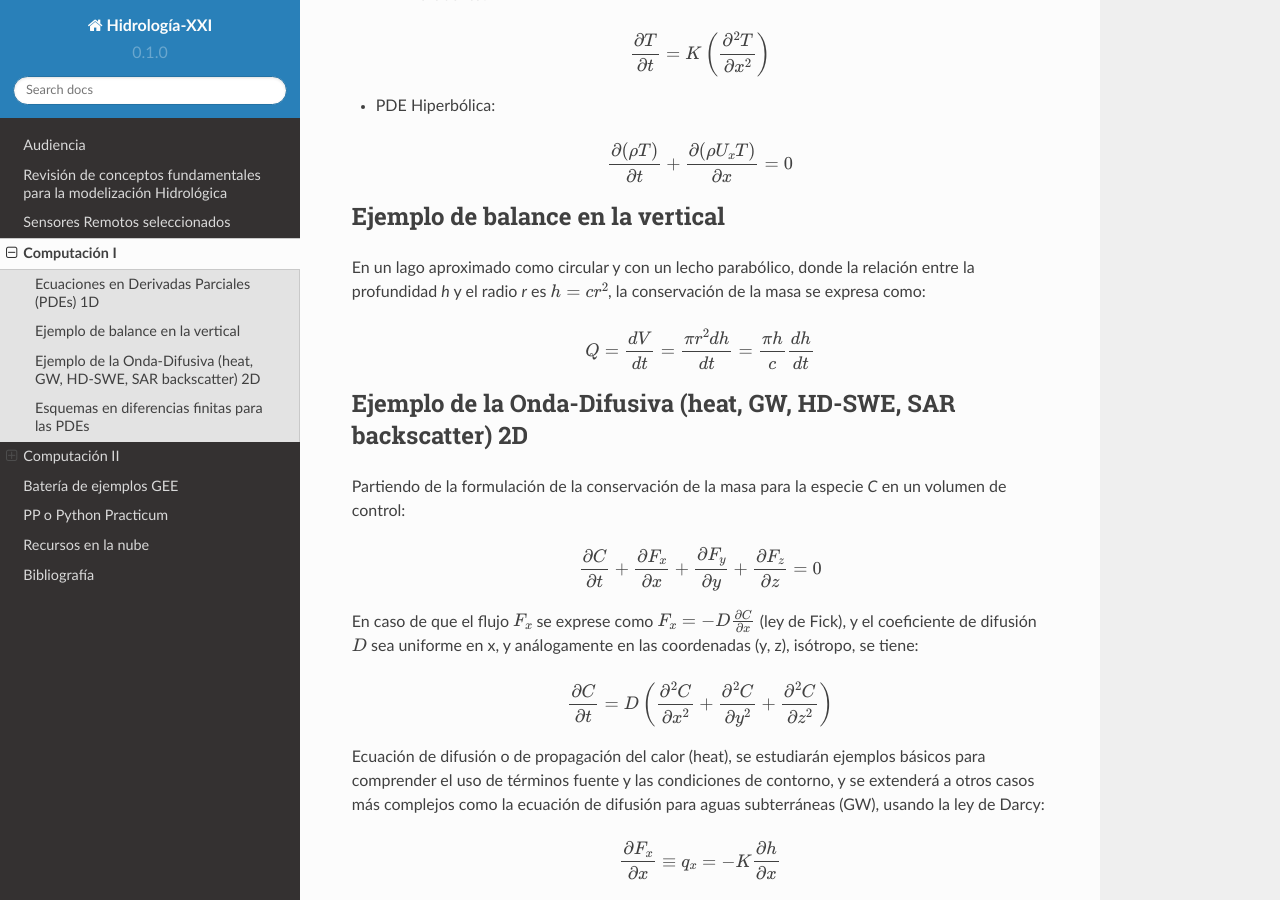
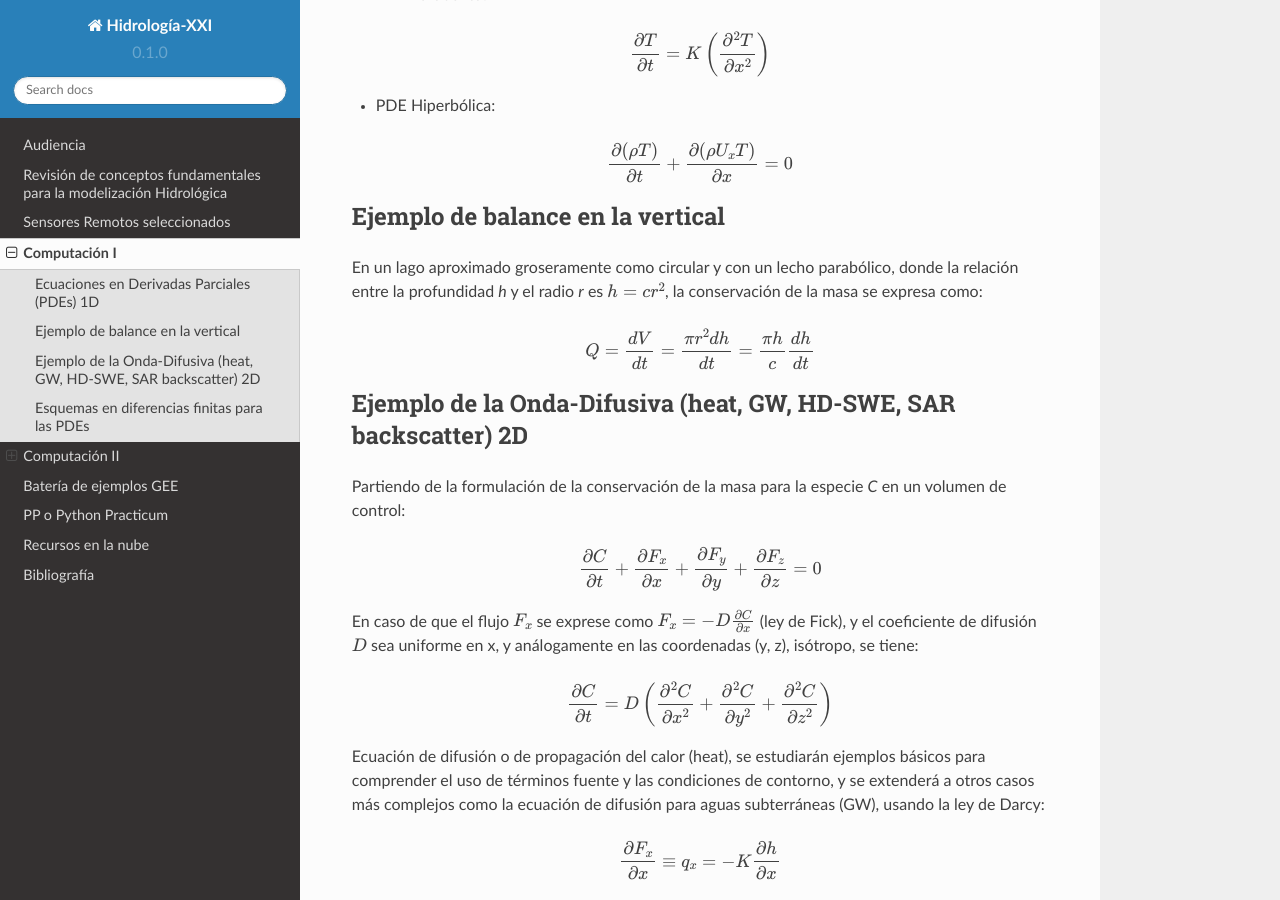
Before and after one commit to ivillamadrid/HidrologiaXXI, a Sphinx documentation site: the page built from docs/source/computacion.rst, in a window 1280 px wide and 900 px high, scrolled down 343 px. Built offline with Sphinx 7.4.7 and the Read the Docs theme 2.0.0, drawn with Linux system fonts in a browser that asks for light colours.

Commit message:
Update computacion.rst

```diff
--- a/docs/source/computacion.rst
+++ b/docs/source/computacion.rst
@@ -25,7 +25,7 @@
 
 Ejemplo de balance en la vertical
 ---------------------------------
-En un lago aproximado como circular y con un lecho parabólico, donde la relación entre la profundidad *h* y el radio *r* es :math:`h=cr^2`, la conservación de la masa se expresa como:
+En un lago aproximado groseramente como circular y con un lecho parabólico, donde la relación entre la profundidad *h* y el radio *r* es :math:`h=cr^2`, la conservación de la masa se expresa como:
 
 .. math::
 
```
